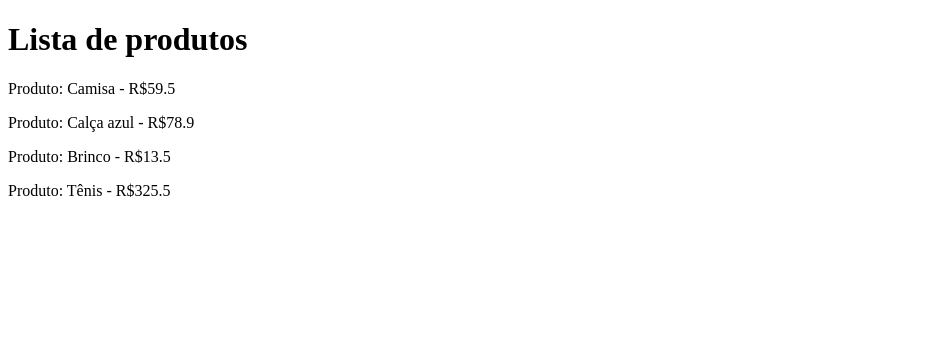
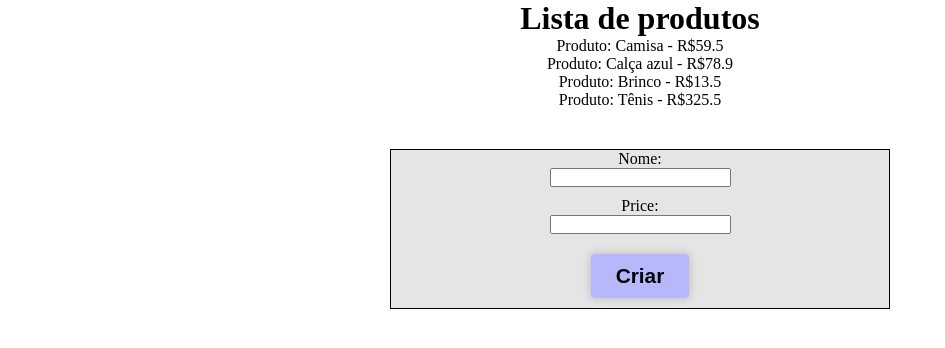
Before and after one commit to SantV7/req_http, a React (Vite) app: page / in a window 1280 px wide. Shown: the top 348 px of the page, without its empty margins (0-945 px from the left). Built offline with nearby package versions, Linux system fonts and the light colour scheme; data requests are answered from the project's data file.

Commit message:
Irei aprender como funciona o metodo POST para enviar dados

```diff
--- /dev/null
+++ b/global.css
@@ -0,0 +1,51 @@
+* {
+    margin: 0;
+    padding: 0;
+    box-sizing: border-box;
+}
+
+body {
+    min-height: 100vh;
+}
+
+.appMain {
+    text-align: center;
+}
+
+.add-product {
+    background-color: rgba(128, 128, 128, 0.205);
+    margin: 40px auto;
+    max-width: 500px;
+    border: 1px solid black;
+}
+
+form {
+    display: flex;
+    flex-flow: column nowrap;
+    align-items: center;
+    justify-content: center;
+}
+
+form input {
+    display: flex;
+    flex-flow: column nowrap;
+    margin-bottom: 10px;
+}
+
+form button {
+    transition: 0.25s;
+    background-color: rgb(183, 183, 252);
+    padding: 10px 25px;
+    cursor: pointer;
+    font-size: 1.3rem;
+    border: 0;
+    border-radius: 4px;
+    font-weight: 600;
+    margin: 10px 0;
+    box-shadow: 0px 0px 10px rgba(0, 0, 0, 0.199);
+}
+
+form button:hover {
+    box-shadow: 0px 0px 0px rgba(0, 0, 0, 0.116);
+    background-color: rgb(162, 162, 253)
+}
--- a/httpreact/data/db.json
+++ b/httpreact/data/db.json
@@ -21,4 +21,5 @@
             "price": 325.5
         }
     ]
+
 }
--- a/src/App.jsx
+++ b/src/App.jsx
@@ -1,14 +1,17 @@
 import { useEffect, useState } from "react"
-
+import '../global.css'
 
 function App() {
 
   const [data, setData] = useState([])
 
+  const [name, setName] = useState('')
+  const [price, setPrice] = useState('')
+
   const url = "http://localhost:3000/products"
 
 
-  async function requisicao() {
+  async function requisicao() { //Requisição do tipo GET (para buscar dados)
     try {
       const request = await fetch(url)
 
@@ -31,6 +34,15 @@ function App() {
 
   console.log(data)
 
+  async function handleSubmit(event) {
+    event.preventDefault()
+
+
+
+  }
+
+
+
 
   return (
     <>
@@ -38,11 +50,35 @@ function App() {
       <h1>Lista de produtos</h1>
 
       {data.map((itemList) => (
-        <div key={itemList.id}>
-          <p>Produto: {itemList.name} - R${itemList.price}</p>
+        <ul key={itemList.id}>
+          <li>Produto: {itemList.name} - R${itemList.price}</li>
+        </ul>
+      ))}
+
+       <div className="add-product">
+          <form onSubmit={handleSubmit}>
+
+            <label>
+              <span>Nome:</span>
+              <input
+                type="text"
+                value={name}
+                name="name"
+                onChange={(event) => setName(event.target.value)}/>
+            </label>
+
+            <label>
+              <span>Price:</span>
+              <input
+                type="text"
+                value={price}
+                name="price"
+                onChange={(event) => setPrice(event.target.value)}/>
+            </label>
+
+            <button type="submit" value='Criar'> Criar</button>
+          </form>
         </div>
-
-      ))}
     </div>
 
     </>
--- a/src/main.jsx
+++ b/src/main.jsx
@@ -1,5 +1,6 @@
 import { StrictMode } from 'react'
 import { createRoot } from 'react-dom/client'
+import '../global.css'
 import App from './App.jsx'
 
 createRoot(document.getElementById('root')).render(
```
